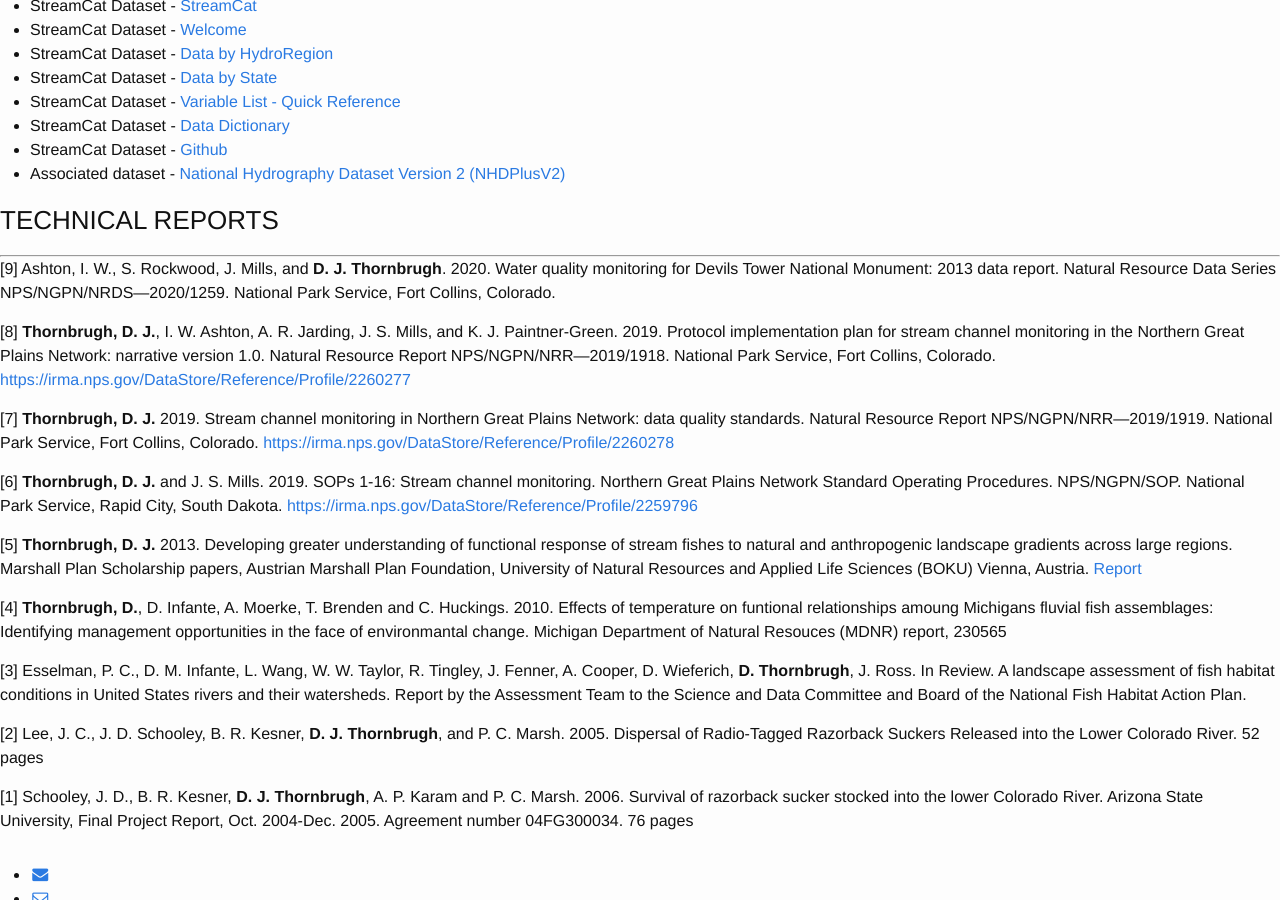
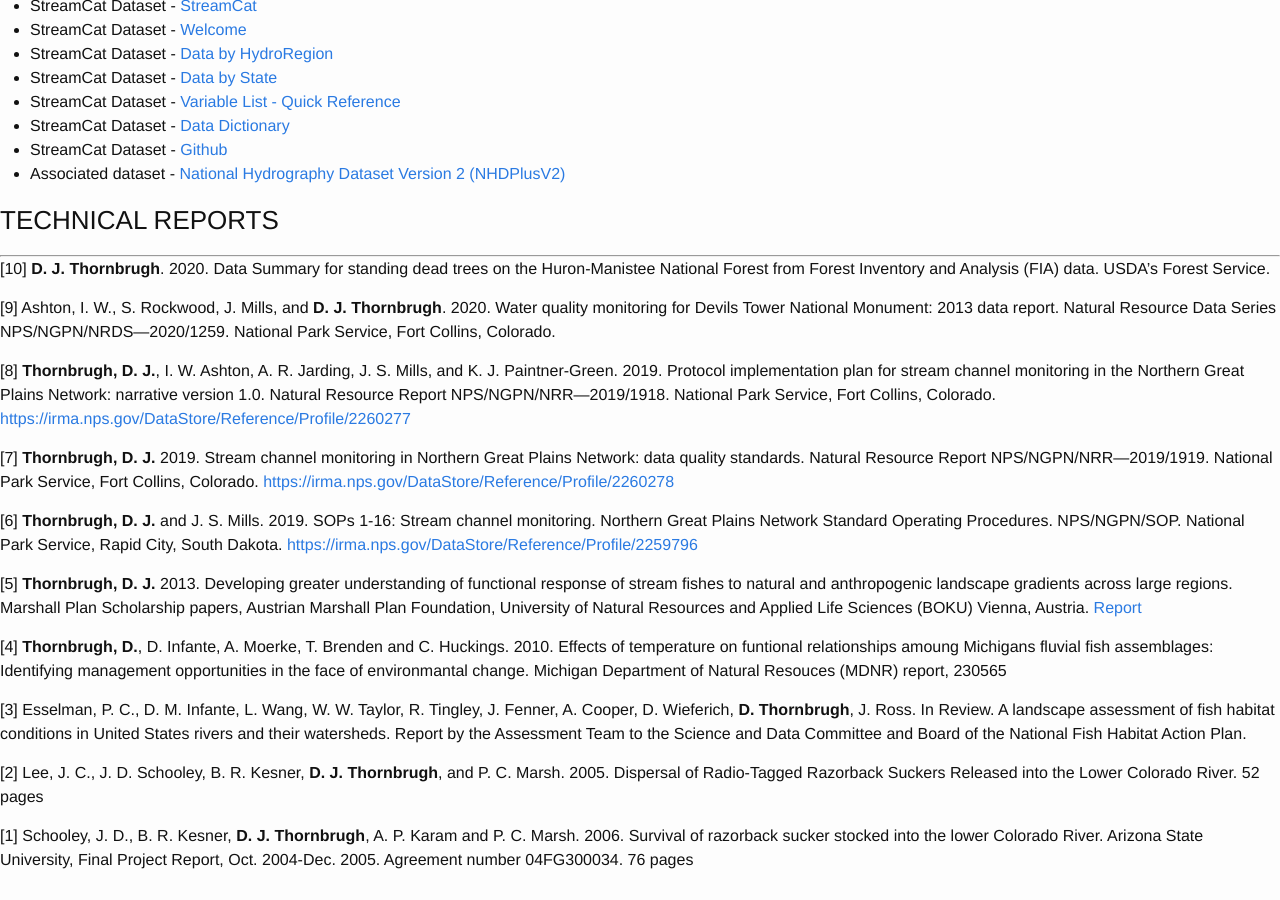
Before and after one commit to dthor/dthor.github.io, a Jekyll site: the page built from publications/publications.md, in a window 1280 px wide and 900 px high, scrolled down 2236 px. Built offline with Jekyll 4.4.1, drawn with Linux system fonts in a browser that asks for light colours; nearby versions of some CDN libraries; some web fonts are replaced.

Commit message:
Update publications
NFS fia report

```diff
--- a/publications/publications.md
+++ b/publications/publications.md
@@ -70,6 +70,8 @@
 
 ### TECHNICAL REPORTS
 ***
+[10] **D. J. Thornbrugh**. 2020. Data Summary for standing dead trees on the Huron-Manistee National Forest from Forest Inventory and Analysis (FIA) data. USDA's Forest Service.
+
 [9] Ashton, I. W., S. Rockwood, J. Mills, and **D. J. Thornbrugh**. 2020. Water quality monitoring for Devils Tower National Monument: 2013 data report. Natural Resource Data Series NPS/NGPN/NRDS—2020/1259. National Park Service, Fort Collins, Colorado.
 
 [8] **Thornbrugh, D. J.**, I. W. Ashton, A. R. Jarding, J. S. Mills, and K. J. Paintner-Green. 2019. Protocol implementation plan for stream channel monitoring in the Northern Great Plains Network: narrative version 1.0. Natural Resource Report NPS/NGPN/NRR—2019/1918. National Park Service, Fort Collins, Colorado. [https://irma.nps.gov/DataStore/Reference/Profile/2260277](https://irma.nps.gov/DataStore/Reference/Profile/2260277)
```
